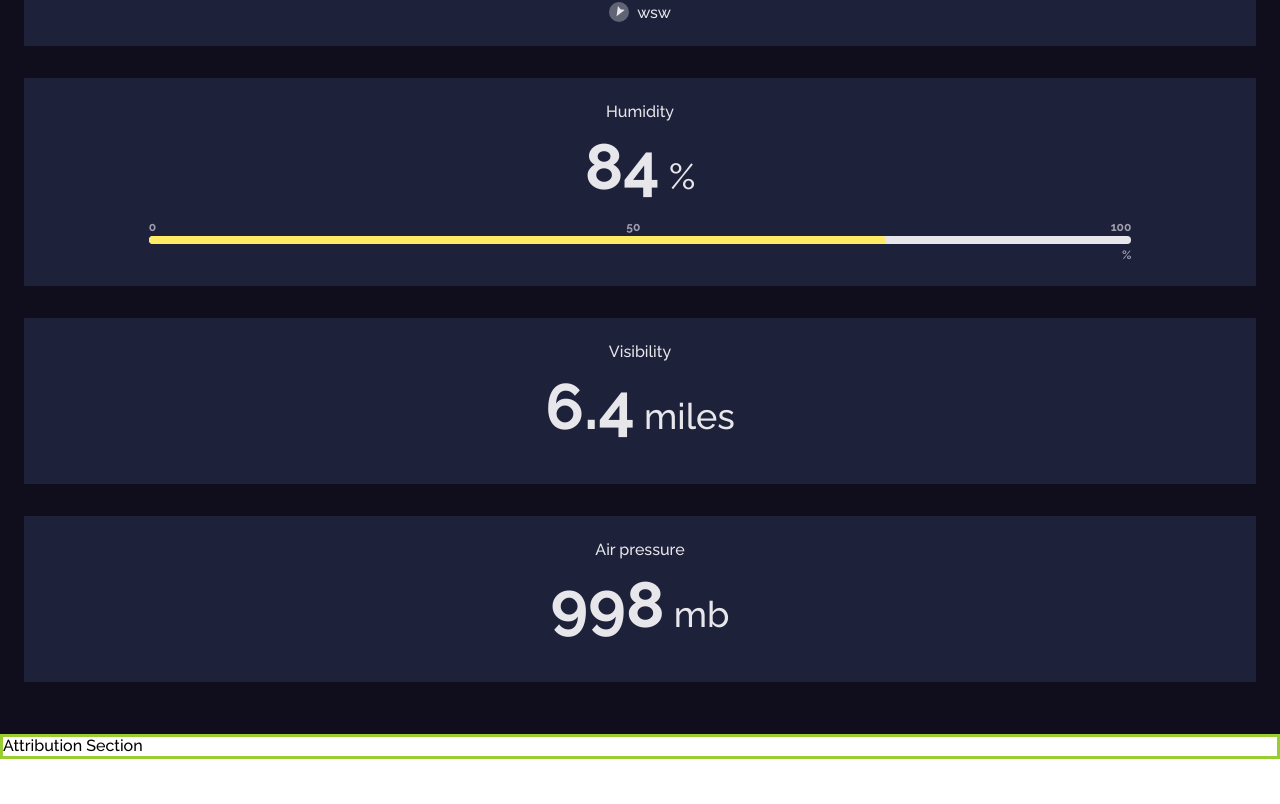
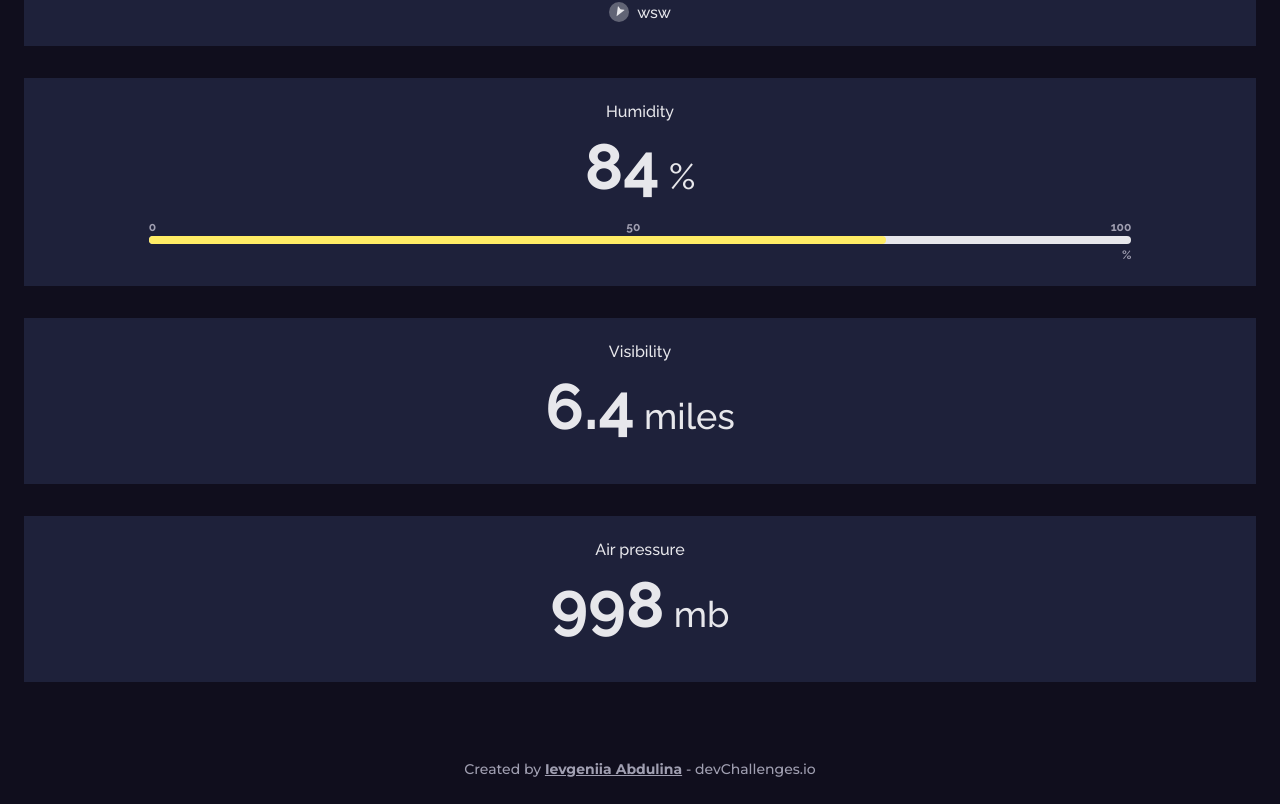
Before and after one commit to IevgeniiaAbdulina/Weather-App-Challenge, a React (Create React App) app: page / in a window 1280 px wide. Shown: the part 1313-2117 px from the top of the page. Before the commit the page ends 2072 px from the top, so only its background shows below. Built offline with nearby package versions, Linux system fonts and the light colour scheme.

Commit message:
Added Attribution Section, added attribution text style

```diff
--- a/src/components/attribution/Attribution.css
+++ b/src/components/attribution/Attribution.css
@@ -1,3 +1,25 @@
 .attribution {
-    border: solid yellowgreen;
+    font-family: var(--font-family-montserrat);
+    width: 100%;
+    height: auto;
+    background-color: var(--dark-blue-xiketic);
+    padding: var(--spacing-lg);
+    text-align: center;
+    font-style: normal;
+    font-weight: 500;
+    font-size: 14px;
+    line-height: 22px;
+    color: var( --greyish-medium-light);
 }
+
+.attribution a {
+    font-style: normal;
+    font-weight: 700;
+    font-size: 14px;
+    line-height: 17px;
+    color: var( --greyish-medium-light);
+}
+
+.attribution a:hover {
+    color: var(--blue-bright);
+}
--- a/src/components/attribution/Attribution.js
+++ b/src/components/attribution/Attribution.js
@@ -3,7 +3,7 @@ import './Attribution.css';
 const Attribution = () => {
     return (
         <div className='attribution'>
-            <p>Attribution Section</p>
+            <p>Created by <a href='https://github.com/IevgeniiaAbdulina/Weather-App-Challenge' target='_blank'>Ievgeniia Abdulina</a> - devChallenges.io</p>
         </div>
      );
 }
```
